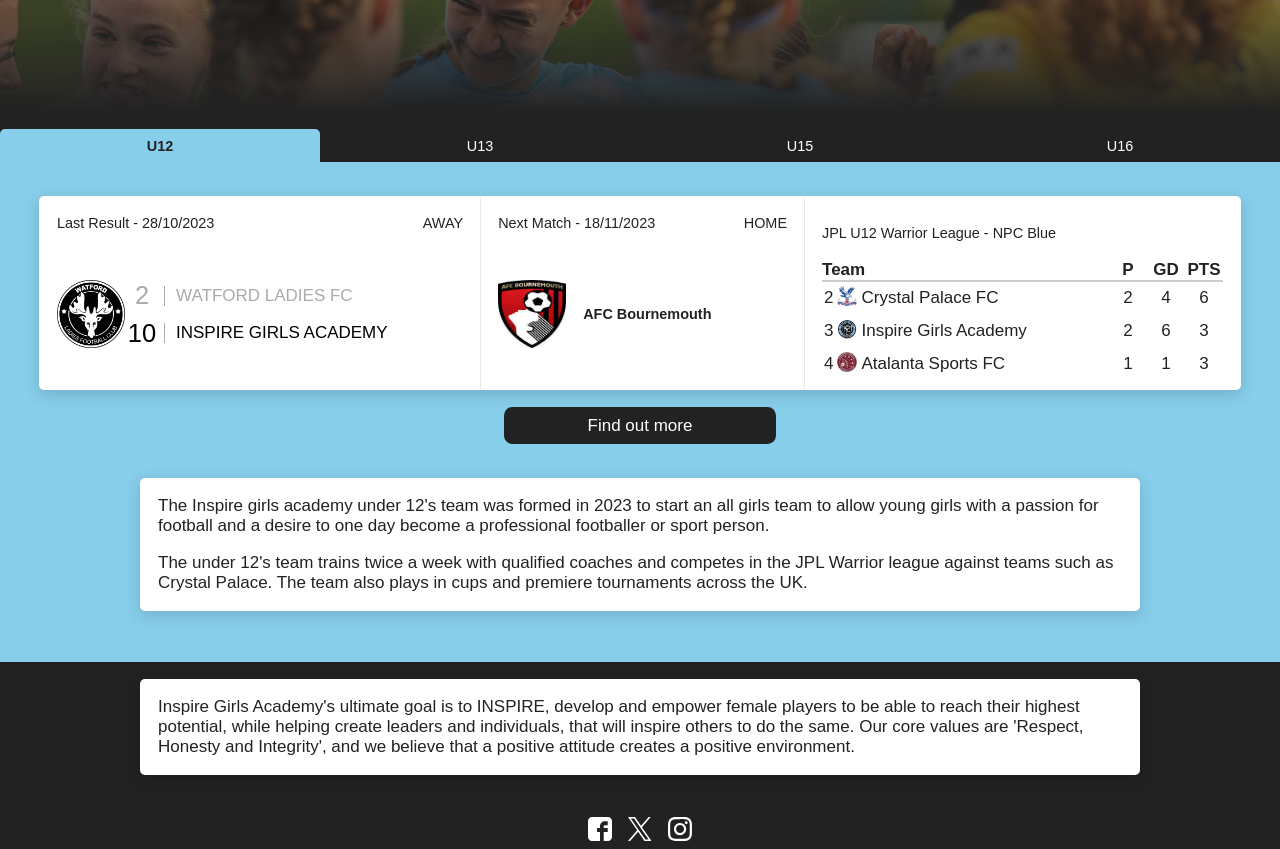
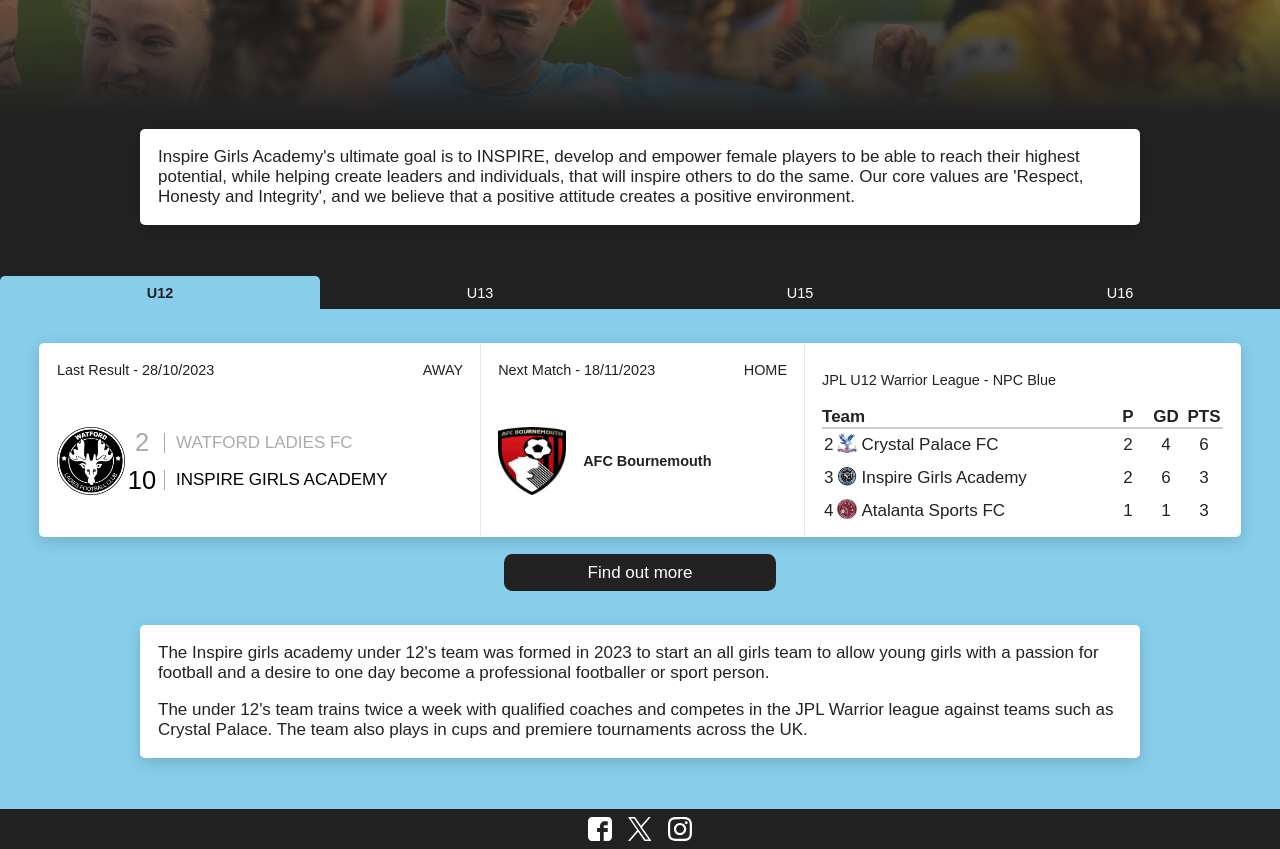
Before and after one commit to exsiteconsultants/inspire-www, a Next.js app: page / in a window 1280 px wide. Shown: the part 340-1189 px from the top of the page. Built offline with nearby package versions, Linux system fonts and the light colour scheme; a web font is replaced by a local one.

Commit message:
Move intro above team stats

```diff
--- a/src/app/page.tsx
+++ b/src/app/page.tsx
@@ -7,12 +7,6 @@
   u15LeagueTableSummary,
   u16LeagueTableSummary,
 } from '@/data/leagueData'
-import Content from '@/app/ui/Content'
-import TabNav from '@/app/ui/TabNav'
-import NextGame from '@/app/ui/NextGame'
-import LeagueTable from '@/app/ui/LeagueTable'
-import PreviousGame from '@/app/ui/PreviousGame'
-import styles from './page.module.css'
 import {
   u12NextGame,
   u12PreviousResult,
@@ -23,14 +17,19 @@
   u16NextGame,
   u16PreviousResult,
 } from '@/data/schedule'
+import Content from '@/app/ui/Content'
+import TabNav from '@/app/ui/TabNav'
+import NextGame from '@/app/ui/NextGame'
+import LeagueTable from '@/app/ui/LeagueTable'
+import PreviousGame from '@/app/ui/PreviousGame'
+import styles from './page.module.css'
 
 const options = ['u12', 'u13', 'u15', 'u16']
 
 const Home = () => {
   const [selectedTab, setSelectedTab] = useState<string>('u12')
   return (
-    <div className={styles.homepage}>
-      <main>
+    <main className={styles.homepage}>
       <div className={styles.hero}>
         <div className={styles.featuredArticle}>
           <div
@@ -54,6 +53,17 @@
           </div>
         </div>
       </div>
+
+      <Content>
+        <p>
+          Inspire Girls Academy&apos;s ultimate goal is to INSPIRE, develop and
+          empower female players to be able to reach their highest potential,
+          while helping create leaders and individuals, that will inspire others
+          to do the same. Our core values are &apos;Respect, Honesty and
+          Integrity&apos;, and we believe that a positive attitude creates a
+          positive environment.
+        </p>
+      </Content>
 
       <TabNav
         options={options}
@@ -87,8 +97,8 @@
               <p>
                 The under 12&apos;s team trains twice a week with qualified
                 coaches and competes in the JPL Warrior league against teams
-                  such as Crystal Palace. The team also plays in cups and
-                  premiere tournaments across the UK.
+                such as Crystal Palace. The team also plays in cups and premiere
+                tournaments across the UK.
               </p>
             </Content>
           </div>
@@ -121,9 +131,8 @@
 
               <p>
                 The team trains twice and week, concentrating on skills and
-                  tactics and how they apply to each players position. The team
-                  is further supported in areas of fitness, strenth and
-                  conditioning.
+                tactics and how they apply to each players position. The team is
+                further supported in areas of fitness, strenth and conditioning.
               </p>
             </Content>
           </div>
@@ -148,20 +157,19 @@
             <Content>
               <p>
                 The Inspire girls academy under 15&apos;s team was formed in
-                  2022 to take provide a route for players that wanted to
-                  progress out of grassroots football and into a more
-                  competitive environment.
+                2022 to take provide a route for players that wanted to progress
+                out of grassroots football and into a more competitive
+                environment.
               </p>
               <p>
                 The team has now been expanded and improved, following a
-                  successful summer trial process, and are once again competing
-                  in the JPL Warrior league at the highest level.
+                successful summer trial process, and are once again competing in
+                the JPL Warrior league at the highest level.
               </p>
 
               <p>
-                  The under 15&apos;s team trains twice a week regular JPL
-                  league games, county cups and premiere tournaments across the
-                  UK.
+                The under 15&apos;s team trains twice a week regular JPL league
+                games, county cups and premiere tournaments across the UK.
               </p>
             </Content>
           </div>
@@ -187,29 +195,17 @@
               <p>
                 The Inspire girls academy under 16&apos;s team was formed in
                 2022 with the aim of providing a platform for young women to
-                  perform at an elite level and provide a pathway into a career
-                  in sport. During their first year they found great success in
-                  the JPL Warrior league and continue into the 2023/24 season
-                  with their coac Sophie Hollis with there sights set on winning
-                  the league.
+                perform at an elite level and provide a pathway into a career in
+                sport. During their first year they found great success in the
+                JPL Warrior league and continue into the 2023/24 season with
+                their coac Sophie Hollis with there sights set on winning the
+                league.
               </p>
             </Content>
           </div>
         )}
       </div>
-
-        <Content>
-          <p>
-            Inspire Girls Academy&apos;s ultimate goal is to INSPIRE, develop
-            and empower female players to be able to reach their highest
-            potential, while helping create leaders and individuals, that will
-            inspire others to do the same. Our core values are &apos;Respect,
-            Honesty and Integrity&apos;, and we believe that a positive attitude
-            creates a positive environment.
-          </p>
-        </Content>
     </main>
-    </div>
   )
 }
 
```
Lines whose indentation alone changed are shown as unchanged.
